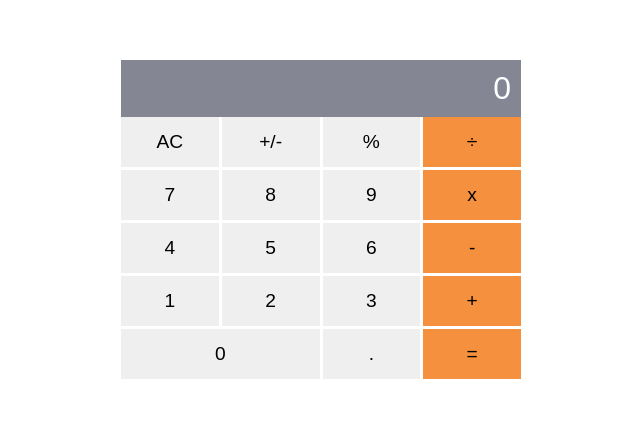
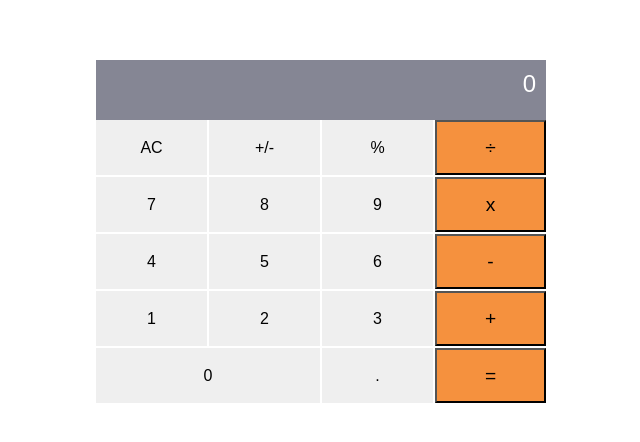
Before and after one commit to ngeelani48/math-magicians, a React (Create React App) app: page / in a window 1280 px wide. Shown: the part 132-574 px from the top of the page, without its empty margins (319-959 px from the left). Built offline with nearby package versions, Linux system fonts and the light colour scheme.

Commit message:
Adjust Styling

```diff
--- a/src/App.js
+++ b/src/App.js
@@ -1,6 +1,6 @@
 import './App.css';
 import Calculator from './components/Calculator';
-
+// Calculator is child component
 const App = () => <Calculator />;
 
 export default App;
--- a/src/components/Calculator.css
+++ b/src/components/Calculator.css
@@ -1,5 +1,5 @@
 .container {
-  max-width: 400px;
+  max-width: 450px;
   margin: auto;
   padding-top: 15%;
 }
@@ -7,31 +7,29 @@
 .result-display {
   background-color: #858694;
   color: #fff;
-  font-size: 2rem;
+  font-size: 1.5rem;
   text-align: right;
   padding: 10px;
+  height: 40px;
 }
 
 #zero {
   grid-column: 1 / 3;
 }
 
-.right {
+.calc-button-right {
   background-color: #f5913e;
-}
-
-.right:hover {
-  background-color: #f2740d;
+  font-size: 1.2rem;
 }
 
 .calc-buttons {
   display: grid;
   grid-template-columns: repeat(4, 1fr);
-  grid-gap: 3px;
+  grid-gap: 2px;
 }
 
 .calc-button {
-  font-size: 1.2rem;
+  font-size: 1rem;
   border: none;
-  height: 50px;
+  height: 55px;
 }
--- a/src/components/Calculator.js
+++ b/src/components/Calculator.js
@@ -7,22 +7,22 @@ const Calculator = () => (
       <button className="calc-button" type="button">AC</button>
       <button className="calc-button" type="button"> +/- </button>
       <button className="calc-button" type="button"> % </button>
-      <button className="calc-button right" type="button"> ÷ </button>
+      <button className="calc-button-right" type="button"> ÷ </button>
       <button className="calc-button" type="button"> 7 </button>
       <button className="calc-button" type="button"> 8 </button>
       <button className="calc-button" type="button"> 9 </button>
-      <button className="calc-button right" type="button"> x </button>
+      <button className="calc-button-right" type="button"> x </button>
       <button className="calc-button" type="button"> 4 </button>
       <button className="calc-button" type="button"> 5 </button>
       <button className="calc-button" type="button"> 6 </button>
-      <button className="calc-button right" type="button"> - </button>
+      <button className="calc-button-right" type="button"> - </button>
       <button className="calc-button" type="button"> 1 </button>
       <button className="calc-button" type="button"> 2 </button>
       <button className="calc-button" type="button"> 3 </button>
-      <button className="calc-button right" type="button"> + </button>
+      <button className="calc-button-right" type="button"> + </button>
       <button className="calc-button" id="zero" type="button"> 0 </button>
       <button className="calc-button" type="button"> . </button>
-      <button className="calc-button right" type="button"> = </button>
+      <button className="calc-button-right" type="button"> = </button>
     </div>
   </div>
 );
```
Also changed, not shown: src/components/index.js (deleted, +0 -10 lines).
